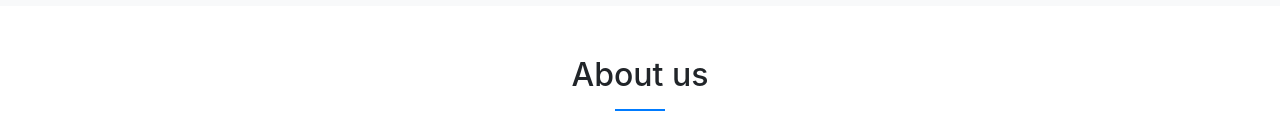
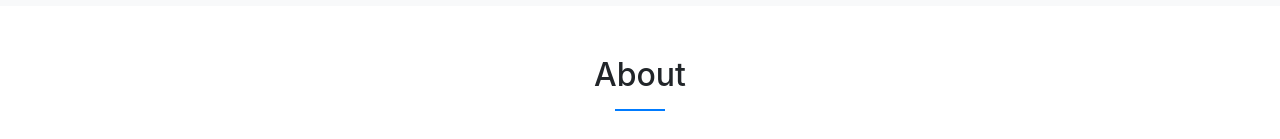
Before and after one commit to odyksa/Blueex, a React (Create React App) app: page /about in a window 1280 px wide. Shown: the part 135-274 px from the top of the page. Built offline with nearby package versions, Linux system fonts and the light colour scheme.

Commit message:
edit intro-bg

```diff
--- a/src/pages/About/About.jsx
+++ b/src/pages/About/About.jsx
@@ -8,7 +8,7 @@ class About extends Component {
         return (
             <main className="about" >
                 <section className="section">
-                    <h2 className="text-center section-title section-title-border">About us</h2>
+                    <h2 className="text-center section-title section-title-border">About</h2>
                     <Container>
                         <Row className="mb-5">
                             <Col lg={6}>
```
Also changed, not shown: public/assets/project-3.jpg, src/images/intro-bg.jpg.
